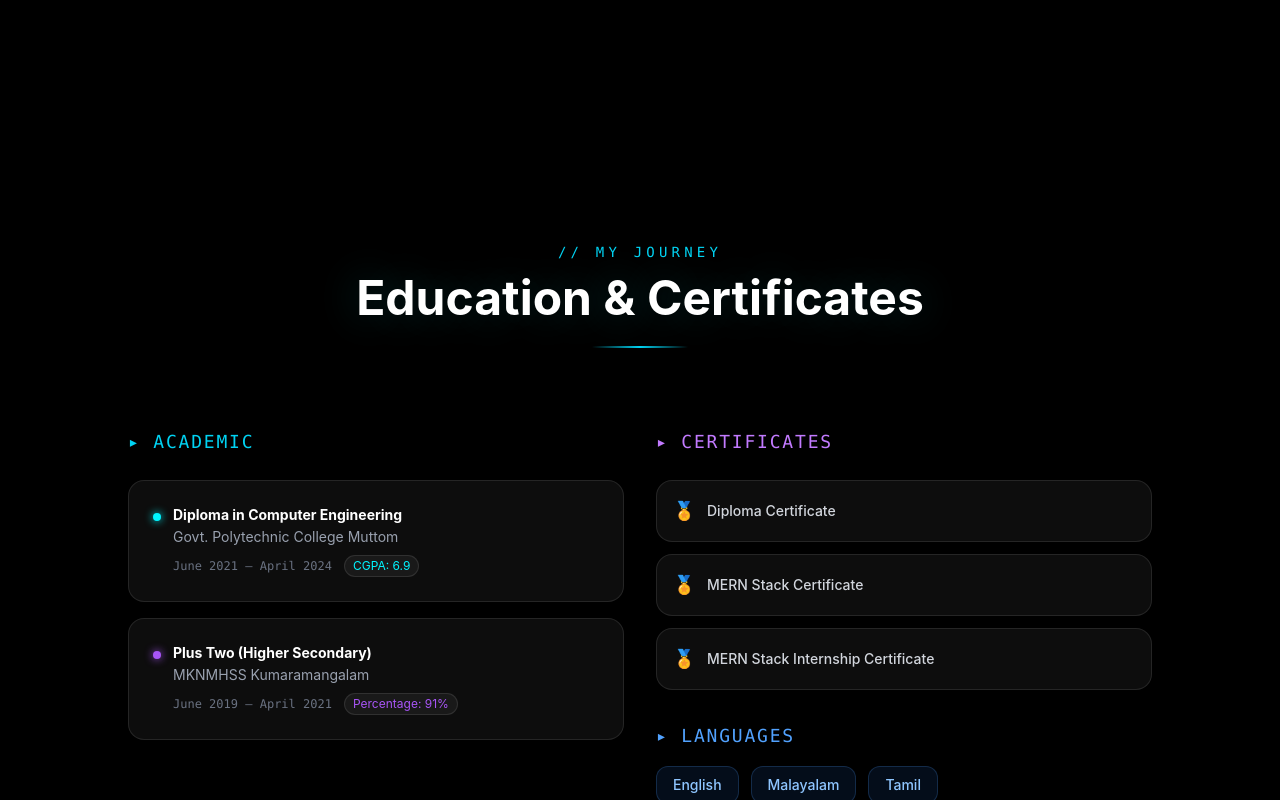
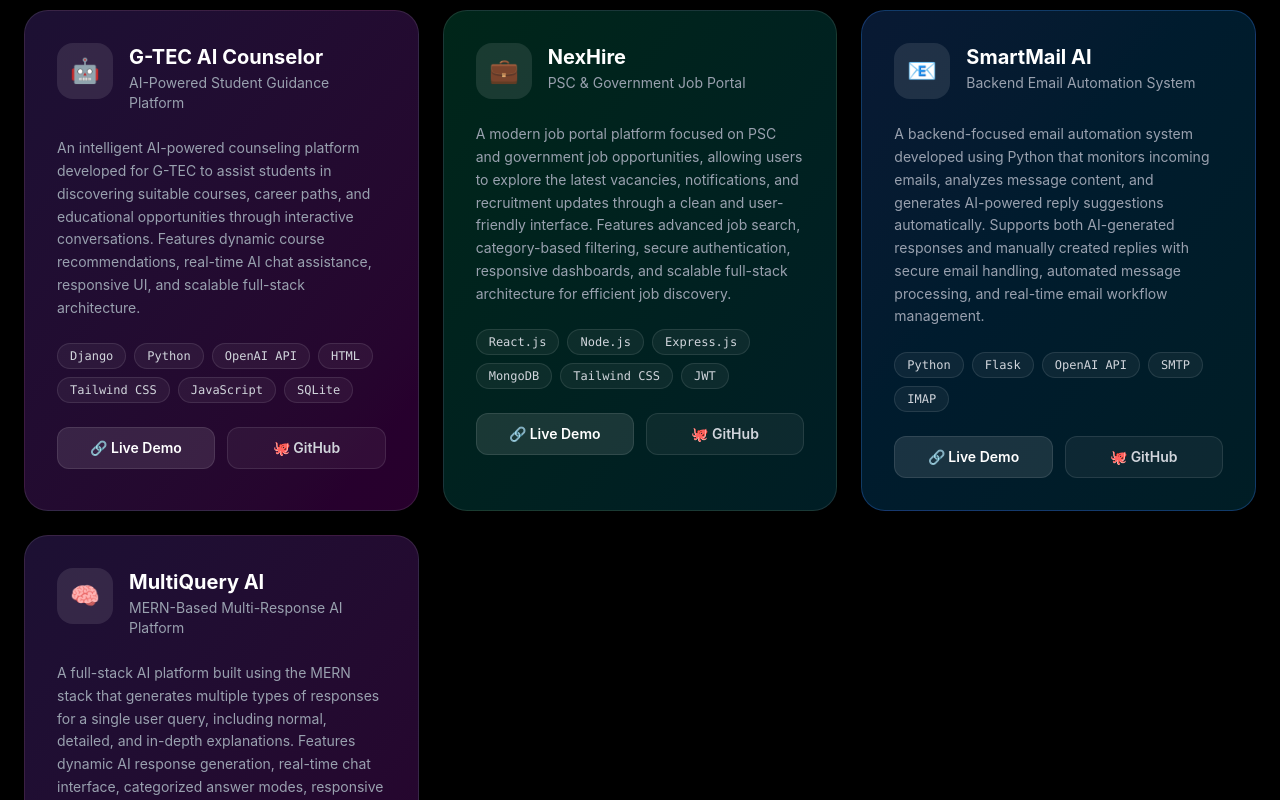
Before and after one commit to akhilsaji-dev/Portfolio_2026, a React (Vite) app in the folder my-portfolio/: page / in a window 1280 px wide. Shown: the part 4880-5680 px from the top of the page. Built offline with nearby package versions, Linux system fonts and the light colour scheme.

Commit message:
add new projects: G-TEC AI Counselor, NexHire, SmartMail AI, and MultiQuery AI

```diff
--- a/my-portfolio/src/AkhilSaji_Portfolio.jsx
+++ b/my-portfolio/src/AkhilSaji_Portfolio.jsx
@@ -134,6 +134,98 @@ const PROJECTS = [
     border: "blue",
     icon: "✨",
   },
+   {
+  title: "G-TEC AI Counselor",
+
+  subtitle: "AI-Powered Student Guidance Platform",
+
+  desc: "An intelligent AI-powered counseling platform developed for G-TEC to assist students in discovering suitable courses, career paths, and educational opportunities through interactive conversations. Features dynamic course recommendations, real-time AI chat assistance, responsive UI, and scalable full-stack architecture.",
+
+  stack: [
+    "Django",
+    "Python",
+    "OpenAI API",
+    "HTML",
+    "Tailwind CSS",
+    "JavaScript",
+    "SQLite",
+  ],
+
+  gradient: "from-violet-500/20 to-fuchsia-600/20",
+
+  border: "violet",
+
+  icon: "🤖",
+},
+
+{
+  title: "NexHire",
+
+  subtitle: "PSC & Government Job Portal",
+
+  desc: "A modern job portal platform focused on PSC and government job opportunities, allowing users to explore the latest vacancies, notifications, and recruitment updates through a clean and user-friendly interface. Features advanced job search, category-based filtering, secure authentication, responsive dashboards, and scalable full-stack architecture for efficient job discovery.",
+
+  stack: [
+    "React.js",
+    "Node.js",
+    "Express.js",
+    "MongoDB",
+    "Tailwind CSS",
+    "JWT",
+  ],
+
+  gradient: "from-emerald-500/20 to-cyan-600/20",
+
+  border: "emerald",
+
+  icon: "💼",
+},
+
+{
+  title: "SmartMail AI",
+
+  subtitle: "Backend Email Automation System",
+
+  desc: "A backend-focused email automation system developed using Python that monitors incoming emails, analyzes message content, and generates AI-powered reply suggestions automatically. Supports both AI-generated responses and manually created replies with secure email handling, automated message processing, and real-time email workflow management.",
+
+  stack: [
+    "Python",
+    "Flask",
+    "OpenAI API",
+    "SMTP",
+    "IMAP",
+  ],
+
+  gradient: "from-blue-500/20 to-cyan-600/20",
+
+  border: "blue",
+
+  icon: "📧",
+},
+
+{
+  title: "MultiQuery AI",
+
+  subtitle: "MERN-Based Multi-Response AI Platform",
+
+  desc: "A full-stack AI platform built using the MERN stack that generates multiple types of responses for a single user query, including normal, detailed, and in-depth explanations. Features dynamic AI response generation, real-time chat interface, categorized answer modes, responsive UI, and scalable backend architecture for intelligent conversational experiences.",
+
+  stack: [
+    "MongoDB",
+    "Express.js",
+    "React.js",
+    "Node.js",
+    "OpenAI API",
+    "Tailwind CSS",
+    "JWT",
+  ],
+
+  gradient: "from-violet-500/20 to-fuchsia-600/20",
+
+  border: "violet",
+
+  icon: "🧠",
+}
 ];
 
 const EDUCATION = [
```
